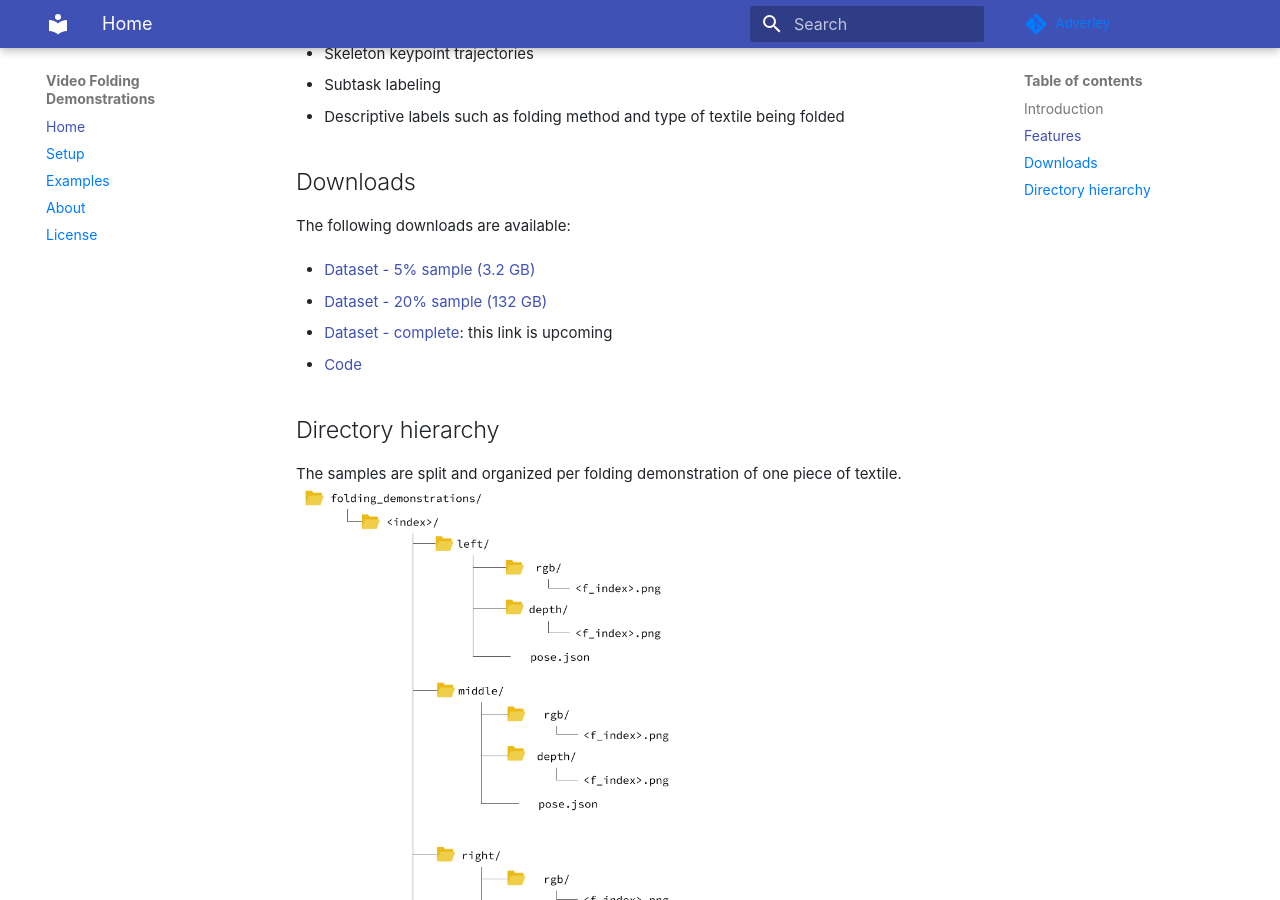
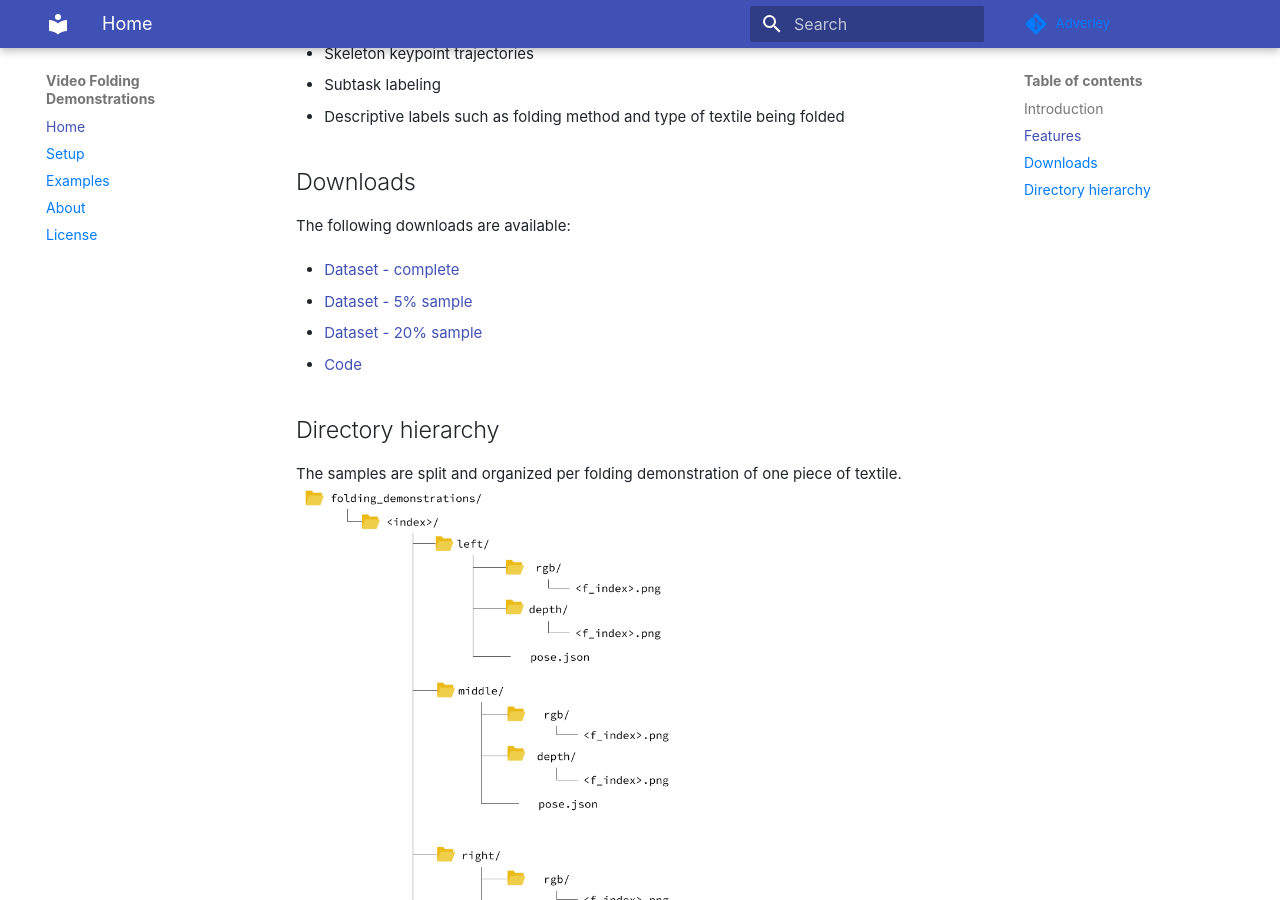
Before and after one commit to adverley/folding-demonstrations, an MkDocs documentation site: the page built from docs/index.md, in a window 1280 px wide and 900 px high, scrolled down 1826 px. Built offline with MkDocs 1.6.1 and Material for MkDocs 9.7.7, drawn with Linux system fonts in a browser that asks for light colours.

Commit message:
add new full dataset download link

```diff
--- a/docs/index.md
+++ b/docs/index.md
@@ -35,9 +35,9 @@ The folding demonstrations in this dataset are exposed using the following featu
 ## Downloads
 The following downloads are available:
 
- * [Dataset - 5% sample (3.2 GB)](https://cloud.ilabt.imec.be/index.php/s/JLFNpSZ2YeRE7rE)
- * [Dataset - 20% sample (132 GB)](https://cloud.ilabt.imec.be/index.php/s/5T8BAr6TcJK64Yj)
- * [Dataset - complete](): this link is upcoming
+ * [Dataset - complete](https://cloud.ilabt.imec.be/index.php/s/ZQbrpiHcRmosaHe)
+ * [Dataset - 5% sample](https://cloud.ilabt.imec.be/index.php/s/JLFNpSZ2YeRE7rE)
+ * [Dataset - 20% sample](https://cloud.ilabt.imec.be/index.php/s/5T8BAr6TcJK64Yj)
  * [Code](https://github.com/adverley/folding-demonstrations)
 
 ## Directory hierarchy
```
